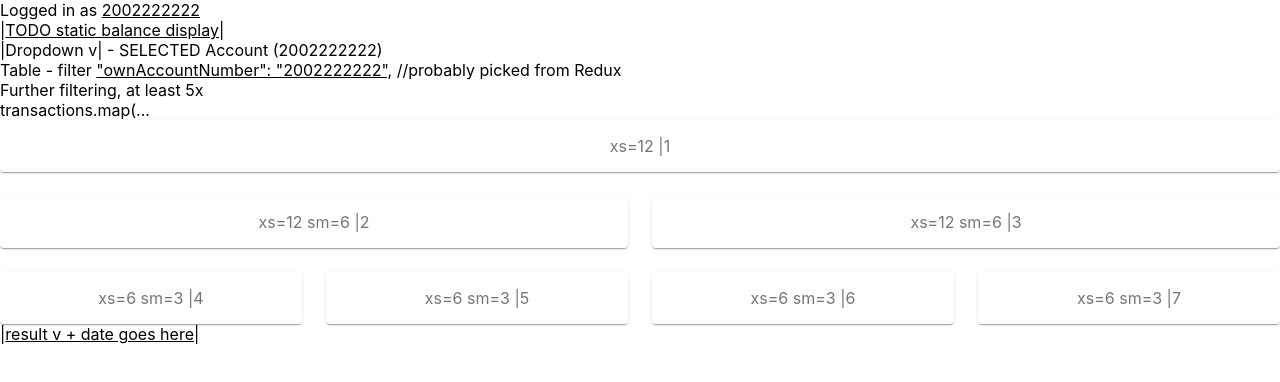
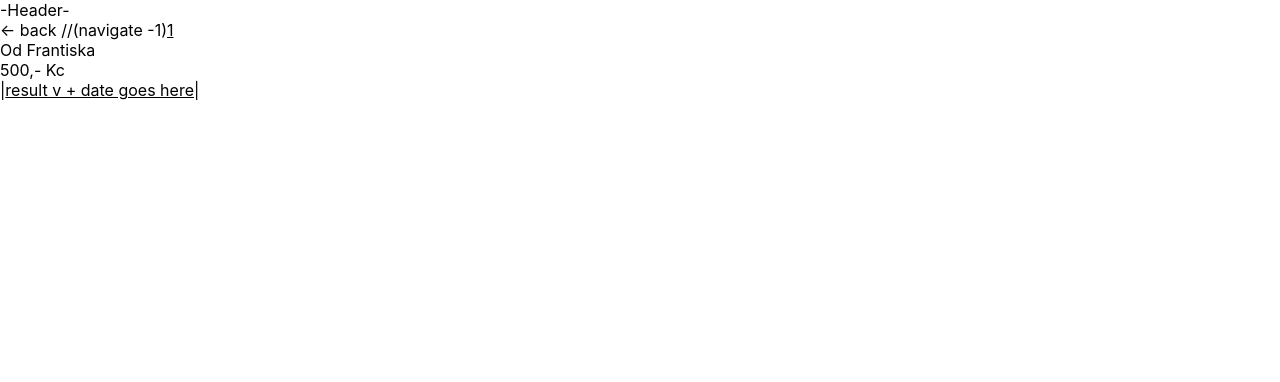
Before and after one commit to KlosStepan/tu-frontend, a React (Create React App) app: page /account/1/payment/1 in a window 1280 px wide. Shown: the top 382 px of the page. Built offline with nearby package versions, Linux system fonts and the light colour scheme.

Commit message:
Mockup and slight rewrite of FE components to accomodate reality

```diff
--- a/package.json
+++ b/package.json
@@ -15,6 +15,7 @@
     "axios": "^1.5.1",
     "react": "^18.2.0",
     "react-dom": "^18.2.0",
+    "react-router-dom": "^6.16.0",
     "react-scripts": "5.0.1",
     "typescript": "^4.9.5",
     "web-vitals": "^2.1.4"
--- a/src/App.tsx
+++ b/src/App.tsx
@@ -5,11 +5,16 @@ import Paper from '@material-ui/core/Paper';
 import Grid from '@material-ui/core/Grid';
 import logo from './logo.svg';
 import './App.css';
-//Components
-import Balance from './components/Balance';
-import VersionOfAPI from './components/VersionOfAPI';
+import { BrowserRouter as Router, Routes, Route } from 'react-router-dom';
 //Fetches
 import FetchVersionOfAPI from './fetches/FetchVersionOfAPI';
+//Pages
+import ListingOfTransparentAccounts from './pages/ListingOfTransparentAccounts';
+import TransparentAccount from './pages/TransparentAccount';
+import ViewPayment from './pages/ViewPayment';
+//Components
+import VersionOfAPI from './components/VersionOfAPI';
+
 
 const useStyles = makeStyles((theme: Theme) =>
   createStyles({
@@ -28,9 +33,24 @@ function App() {
   const classes = useStyles();
   useEffect(() => {
     console.log("useEffect in App.tsx")
+    //Promise.all([viditelnost, pouziti, klasifikace, rodiny_povrchu, rodiny_vybaveni]).then((result) => {
+    //Promise.all([fetch1, fetch2, fetch3]).then(
+    //setF1(fetch1);
+    //setF2(fetch2);
+    //setF3(fetch3);
+    //)
   }, []) //<- Initial render only
   return (
+    <Router basename={process.env.PUBLIC_URL}>
       <div className={classes.root}>
+        <div>-Header-</div>
+        <Routes>
+          <Route path="/" element={<ListingOfTransparentAccounts />} />
+          <Route path="/account/:accountNumber" element={<TransparentAccount />} />
+          <Route path="/account/:accountNumber/payment/:paymentNumber" element={<ViewPayment />} />
+        </Routes>
+        <>
+          {/*<div><span>v-Page START-v</span>
         <div>Logged in as <u>2002222222</u></div>
         <div>
           <Balance />
@@ -39,6 +59,7 @@ function App() {
         <div>Table - filter <u>"ownAccountNumber": "2002222222",</u> //probably picked from Redux</div>
         <div>Further filtering, at least 5x</div>
         <div>transactions.map(...</div>
+        <div>...)</div>
         <Grid container spacing={3}>
           <Grid item xs={12}>
             <Paper className={classes.paper}>xs=12 |1</Paper>
@@ -62,10 +83,13 @@ function App() {
             <Paper className={classes.paper}>xs=6 sm=3 |7</Paper>
           </Grid>
         </Grid>
+        <span>^-Page END-^</span></div>*/}
+        </>
         <div>
           <VersionOfAPI />
         </div>
       </div>
+    </Router>
   );
 }
 
--- a/src/components/Balance.tsx
+++ b/src/components/Balance.tsx
@@ -1,5 +1,6 @@
 import React from "react";
 
+//mby depr.
 const Balance = () => {
     return (
         <div>
--- /dev/null
+++ b/src/components/PrevAccount.tsx
@@ -0,0 +1,12 @@
+import React from "react";
+
+//account name, account holder + LINK
+const PrevAccount = () => {
+    return (
+        <div>
+            <span>-PrevAccount-</span>
+        </div>
+    )
+}
+
+export default PrevAccount;
--- /dev/null
+++ b/src/components/PrevPayment.tsx
@@ -0,0 +1,12 @@
+import React from "react";
+
+//payment FROM, payment ammount, LINK View Payment
+const PrevPayment = () => {
+    return (
+        <div>
+            <span>-PrevPayment-</span>
+        </div>
+    )
+}
+
+export default PrevPayment;
--- /dev/null
+++ b/src/pages/ListingOfTransparentAccounts.tsx
@@ -0,0 +1,22 @@
+import React, { useEffect } from 'react';
+import PrevAccount from '../components/PrevAccount';
+
+const ListingOfTransparentAccounts = () => {
+    //
+    useEffect(() => {
+        console.log("useEffect ListingOfTransparentAccounts()")
+    }, [])
+    //retrieve listing of accounts
+    return (
+        <>
+            {/* Search Bar */}
+            <div>
+                {/*each soon navigate('TransparentAccount/:accountNumber)*/}
+                <PrevAccount />
+                <PrevAccount />
+                <PrevAccount />
+            </div>
+        </>
+    )
+}
+export default ListingOfTransparentAccounts;
--- /dev/null
+++ b/src/pages/TransparentAccount.tsx
@@ -0,0 +1,29 @@
+import React, { useEffect } from 'react';
+import { useParams } from 'react-router-dom';
+import PrevPayment from '../components/PrevPayment';
+//spinner when loading
+const TransparentAccount = () => {
+    let { accountNumber } = useParams();
+    //
+    useEffect(() => {
+        console.log("useEffect TransparentAccount()")
+    }, [])
+    //Loading Pwnspinner
+    //accept accountNumber
+    return (
+        <>
+            <div>
+                <span>&lt;- back //(navigate -1)</span>
+                <u>{accountNumber}</u>
+            </div>
+            {/*Transactions filtering*/}
+            <div>
+                {/*each soon navigate('TransparentAccount/:accountNumber/Payment/:accountNumber)*/}
+                <PrevPayment />
+                <PrevPayment />
+                <PrevPayment />
+            </div>
+        </>
+    )
+}
+export default TransparentAccount;
--- /dev/null
+++ b/src/pages/ViewPayment.tsx
@@ -0,0 +1,26 @@
+import React, { useEffect } from 'react';
+import { useParams } from 'react-router-dom';
+
+const ViewPayment = () => {
+    let { paymentNumber } = useParams();
+    //
+    useEffect(() => {
+        console.log("useEffect ViewPayment()")
+    }, [])
+    //accept paymentNumber
+    return (
+        <>
+            <div>
+                <span>&lt;- back //(navigate -1)</span>
+                <u>{paymentNumber}</u>
+            </div>
+            <div>
+                Od Frantiska
+            </div>
+            <div>
+                500,- Kc
+            </div>
+        </>
+    )
+}
+export default ViewPayment;
```
Also changed, not shown: src/components/Accounts.tsx (deleted, +0 -10 lines), src/components/Menu.tsx (deleted, +0 -11 lines), src/components/Payment.tsx (deleted, +0 -11 lines), 2 other files (tests, documents, lock files or other folders). Lines whose indentation alone changed are shown as unchanged.
